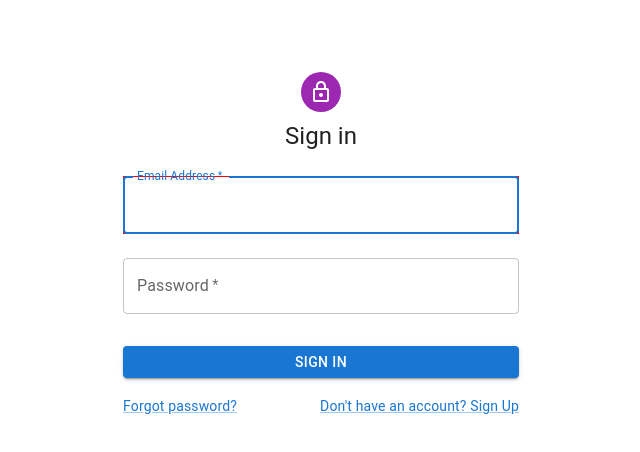
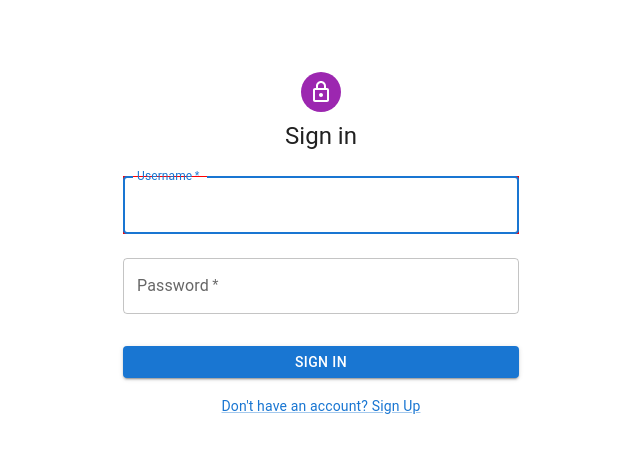
Before and after one commit to Elim-J/capstone-project, a React (Create React App) app: page /login in a window 1280 px wide. Shown: the top 452 px of the page, without its empty margins (319-959 px from the left). Built offline with nearby package versions, Linux system fonts and the light colour scheme; a web font is replaced by a local one.

Commit message:
changed links and fixed bug in private route

```diff
--- a/src/components/GlobalNavBar/index.js
+++ b/src/components/GlobalNavBar/index.js
@@ -113,7 +113,7 @@ const Navbar = ({ toggle }) => {
 
 
             <NavBtn>
-              <NavBtnLink to='/signin'>Sign In</NavBtnLink>
+              <NavBtnLink to='/login'>Sign In</NavBtnLink>
             </NavBtn>
           </NavbarContainer>
         </Nav>
--- a/src/components/HomePageNavbar/index.js
+++ b/src/components/HomePageNavbar/index.js
@@ -126,7 +126,7 @@ const Navbar = ({ toggle }) => {
 
 
             <NavBtn>
-              <NavBtnLink to='/signin'>Sign In</NavBtnLink>
+              <NavBtnLink to='/login'>Sign In</NavBtnLink>
             </NavBtn>
           </NavbarContainer>
         </Nav>
--- a/src/components/Login.js
+++ b/src/components/Login.js
@@ -23,7 +23,7 @@ const Login = () => {
       console.log('sending req');
       const data = new FormData(e.currentTarget);
       const reqBody = {
-            "username": data.get('email'),
+          "username": data.get('username'),
           "password": data.get('password'),
       };
       console.log(JSON.stringify(reqBody));
@@ -51,15 +51,6 @@ const Login = () => {
 
   const theme = createTheme();
 
-    const handleSubmit = (event) => {
-        event.preventDefault();
-        const data = new FormData(event.currentTarget);
-        console.log({
-            email: data.get('email'),
-            password: data.get('password'),
-        });
-  };
-
   return (
     <ThemeProvider theme={theme}>
       <Container component="main" maxWidth="xs">
@@ -83,10 +74,10 @@ const Login = () => {
               margin="normal"
               required
               fullWidth
-              id="email"
-              label="Email Address"
-              name="email"
-              autoComplete="email"
+              id="username"
+              label="Username"
+              name="username"
+              autoComplete="username"
               autoFocus
             />
             <TextField
@@ -107,14 +98,14 @@ const Login = () => {
             >
               Sign In
             </Button>
-            <Grid container>
-              <Grid item xs>
+            <Grid container  alignItems="center" justifyContent="center" direction="column">
+              {/* <Grid item xs>
                 <Link href="#" variant="body2">
                   Forgot password?
                 </Link>
-              </Grid>
-              <Grid item>
-                <Link href="#" variant="body2">
+              </Grid> */}
+              <Grid item xs>
+                <Link href="/signup" variant="body2">
                   {"Don't have an account? Sign Up"}
                 </Link>
               </Grid>
--- a/src/components/PrivateRoute.js
+++ b/src/components/PrivateRoute.js
@@ -7,11 +7,10 @@ const PrivateRoute =  ({ children }) => {
 
     const [jwt, setJwt] = useLocalState("", "jwt");
     const [isLoading, setIsLoading] = useState(true);
-    const [isValid, setIsValid] = useState(null);
+    const [isValid, setIsValid] = useState(false);
 
     useEffect(() => {
         if (jwt){
-            //need to validate jwt here
             fetch(`/api/auth/validate?token=${jwt}`, {
                 headers: {
                     "content-type": "application/json",
@@ -28,7 +27,6 @@ const PrivateRoute =  ({ children }) => {
     });
 
 
-
     return isLoading ? <CircularProgress/> : isValid ? children : <Navigate to="/login"/>;
 };
 
--- a/src/components/Signup.js
+++ b/src/components/Signup.js
@@ -14,7 +14,7 @@ const Signup = () => {
         console.log('sending req');
         const data = new FormData(e.currentTarget);
         const reqBody = {
-            "username": data.get('email'),
+            "username": data.get('username'),
             "password": data.get('password'),
         };
         console.log(JSON.stringify(reqBody));
@@ -59,10 +59,10 @@ const Signup = () => {
                   margin="normal"
                   required
                   fullWidth
-                  id="email"
-                  label="Email Address"
-                  name="email"
-                  autoComplete="email"
+                  id="username"
+                  label="Username"
+                  name="username"
+                  autoComplete="username"
                   autoFocus
                 />
                 <TextField
```
Also changed, not shown: src/App.js (+0 -25 lines). Lines whose indentation alone changed are shown as unchanged.
